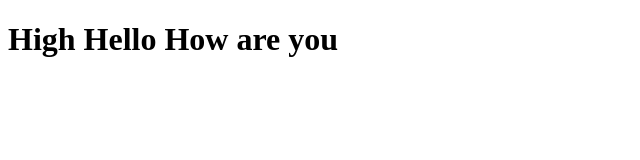
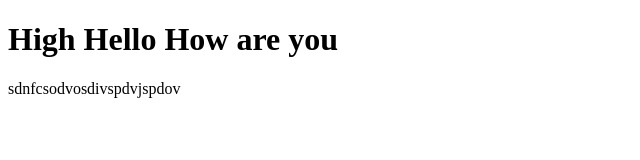
Before and after one commit to tanjil-ahmed/hello, a plain HTML site: page index.html in a window 1280 px wide. Shown: the whole page, without its empty margins (0-640 px from the left). Drawn offline with Linux system fonts and the light colour scheme.

Commit message:
2nd commit

```diff
--- a/index.html
+++ b/index.html
@@ -8,5 +8,6 @@
 </head>
 <body>
     <h1>High Hello How are you</h1>
+    <p>sdnfcsodvosdivspdvjspdov</p>
 </body>
 </html>
```
